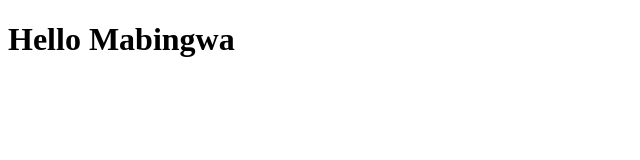
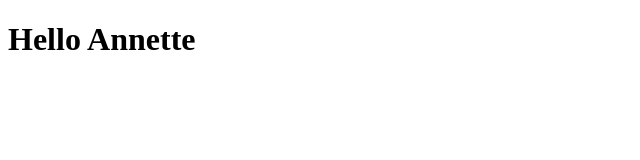
Before and after one commit to seselunalo/pluralsight-js-dev-env, a website: page src/index.html in a window 1280 px wide. Shown: the whole page, without its empty margins (0-640 px from the left). Drawn offline with Linux system fonts and the light colour scheme.

Commit message:
startMessage.js + automation II

```diff
--- a/package.json
+++ b/package.json
@@ -5,7 +5,8 @@
   "scripts": {
     "prestart": "node buildScripts/startMessage.js",
     "start": "node buildScripts/srcServer.js",
-    "share": "lt --port 3000"
+    "localtunnel": "lt --port 3000",
+    "share": "npm-run-all --parallel start localtunnel"
   },
   "author": "Cory House",
   "license": "MIT",
--- a/src/index.html
+++ b/src/index.html
@@ -1,4 +1,4 @@
 <!doctype html>
 <html lang="en">
-<h1>Hello Mabingwa</h1>
+<h1>Hello Annette</h1>
 </html>
```
Also changed, not shown: README.md.
